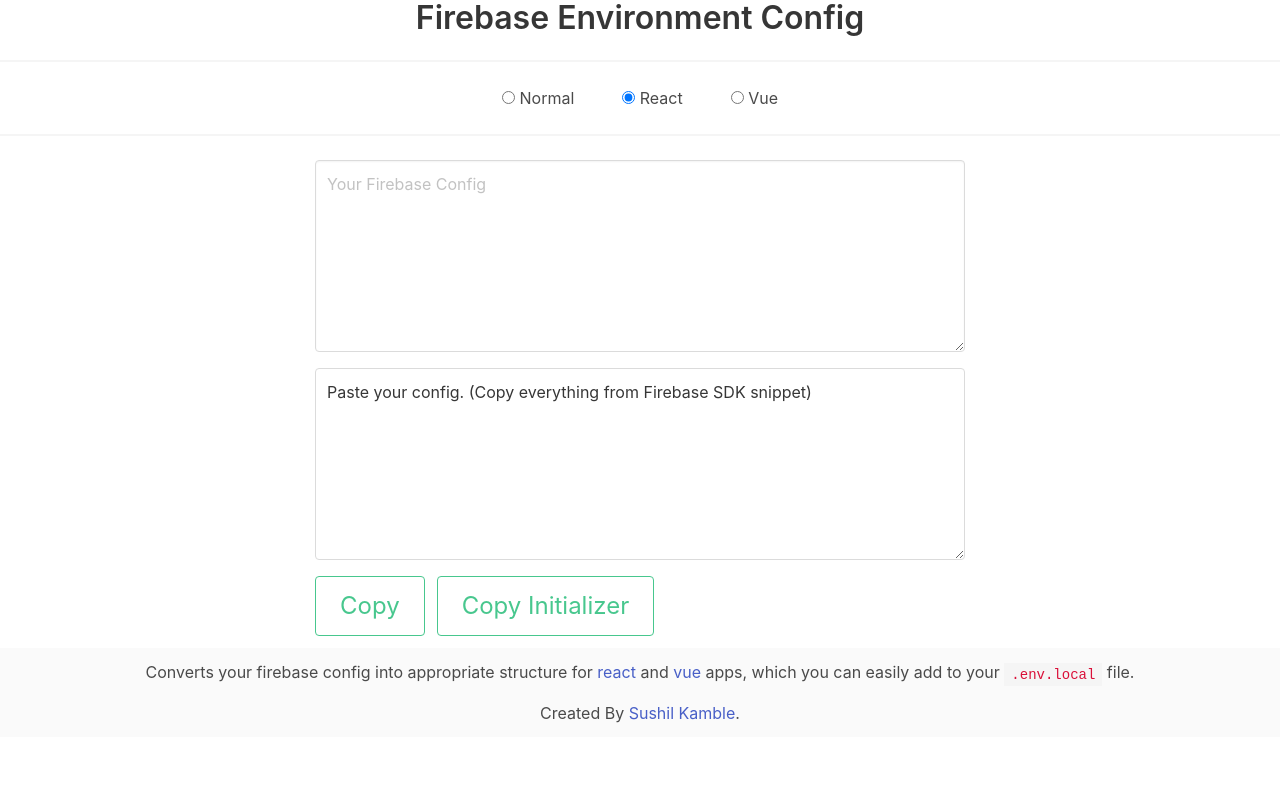
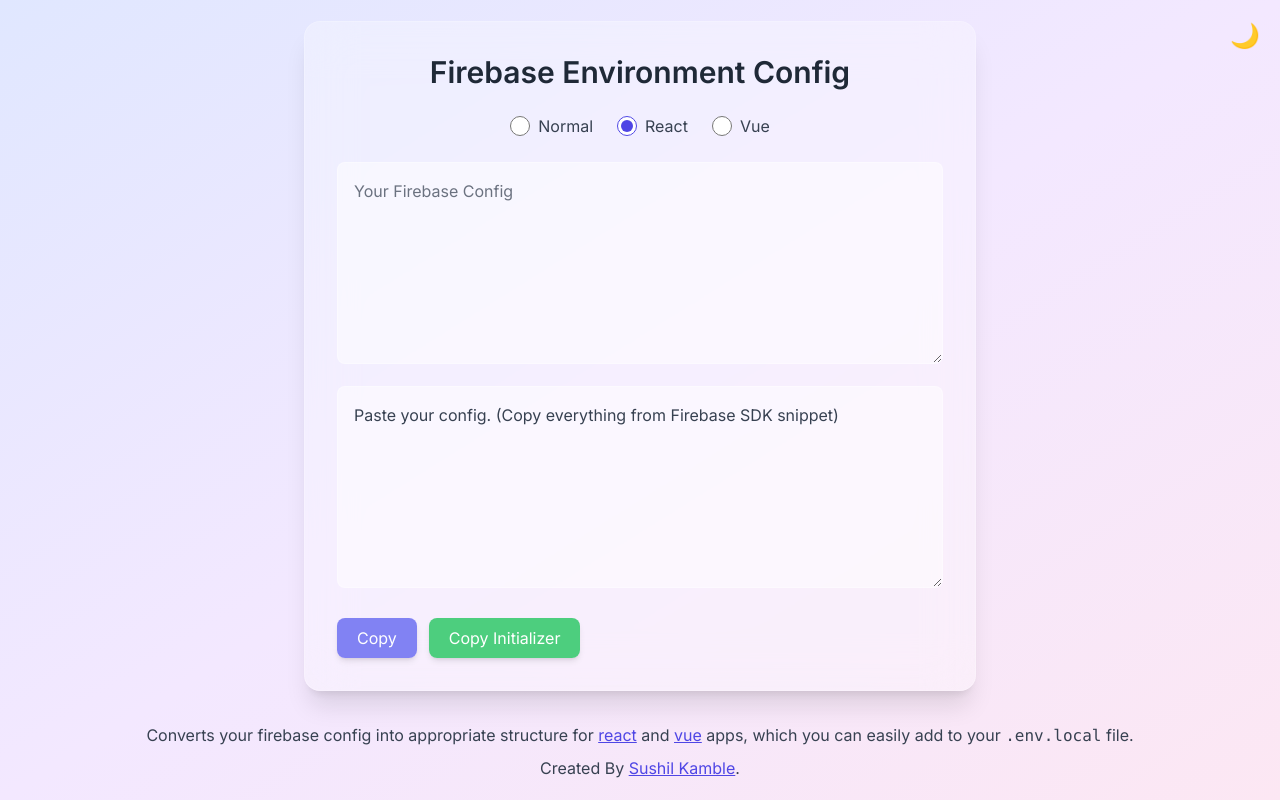
Before and after one commit to sushil-kamble/env-firebase, a plain HTML site: page index.html in a window 1280 px wide. Drawn offline with nearby package versions, Linux system fonts and the light colour scheme.

Commit message:
feat: modernize UI with Tailwind and theme toggle

```diff
--- a/index.html
+++ b/index.html
@@ -1,62 +1,53 @@
 <!DOCTYPE html>
-<html lang="en">
+<html lang="en" class="transition-colors duration-500">
 <head>
-    <meta charset="UTF-8"/>
+  <meta charset="UTF-8" />
+  <meta name="viewport" content="width=device-width, initial-scale=1.0" />
   <title>Env-Firebase</title>
-    <link rel="stylesheet" href="https://cdn.jsdelivr.net/npm/bulma@0.9.1/css/bulma.min.css">
+  <link rel="preconnect" href="https://fonts.googleapis.com">
+  <link rel="preconnect" href="https://fonts.gstatic.com" crossorigin>
+  <link href="https://fonts.googleapis.com/css2?family=Inter:wght@400;600&display=swap" rel="stylesheet">
+  <script src="https://cdn.tailwindcss.com"></script>
+  <script>
+    tailwind.config = {
+      darkMode: 'class',
+      theme: {
+        extend: {
+          fontFamily: {
+            sans: ['Inter', 'sans-serif']
+          }
+        }
+      }
+    }
+  </script>
 </head>
-<body>
-<h1 class="has-text-centered title">Firebase Environment Config</h1>
-<hr/>
-<div id="app">
-    <section class="has-text-centered">
-        <div class="control">
-            <label class="radio is-capitalized mx-5" v-for="(option,key) in options" :key="key">
-                <input type="radio" :value="option" :id="option" v-model="picked">
-                {{ option }}
+<body class="font-sans bg-gradient-to-br from-indigo-100 via-purple-100 to-pink-100 dark:from-gray-900 dark:via-gray-800 dark:to-gray-900 min-h-screen flex flex-col items-center justify-center">
+  <button id="theme-toggle" class="absolute top-5 right-5 text-2xl text-gray-700 dark:text-gray-200 focus:outline-none">🌙</button>
+  <div id="app" class="w-full max-w-2xl backdrop-blur-xl bg-white/30 dark:bg-gray-800/30 rounded-2xl shadow-xl border border-white/20 dark:border-gray-700/30 p-8">
+    <h1 class="text-3xl font-bold text-center mb-6 text-gray-800 dark:text-gray-100">Firebase Environment Config</h1>
+    <div class="flex justify-center space-x-6 mb-6">
+      <label class="inline-flex items-center space-x-2 capitalize" v-for="(option,key) in options" :key="key">
+        <input type="radio" class="h-5 w-5 accent-indigo-600 dark:accent-indigo-400" :value="option" :id="option" v-model="picked">
+        <span class="text-gray-700 dark:text-gray-300">{{ option }}</span>
       </label>
     </div>
-    </section>
-    <hr/>
-    <section class="container mt-4" style="max-width: 650px">
-        <label>
-            <textarea class="textarea" placeholder="Your Firebase Config" v-model="config" rows="7"></textarea>
-        </label>
-        <div class="control mt-4">
-            <label>
-                <textarea class="textarea" readonly :value="renderToTemplate" id="ResultTextarea" rows="7">This content is readonly</textarea>
-            </label>
+    <textarea class="w-full p-4 rounded-lg border border-white/30 dark:border-gray-600/30 bg-white/50 dark:bg-gray-900/50 text-gray-700 dark:text-gray-200 placeholder-gray-500 dark:placeholder-gray-400 focus:outline-none focus:ring-2 focus:ring-indigo-400 dark:focus:ring-indigo-600" placeholder="Your Firebase Config" v-model="config" rows="7"></textarea>
+    <textarea class="w-full p-4 rounded-lg mt-4 border border-white/30 dark:border-gray-600/30 bg-white/50 dark:bg-gray-900/50 text-gray-700 dark:text-gray-200 focus:outline-none" readonly :value="renderToTemplate" id="ResultTextarea" rows="7"></textarea>
+    <div class="flex justify-between items-center mt-6">
+      <div class="space-x-3">
+        <button class="px-5 py-2 rounded-lg bg-indigo-500/80 hover:bg-indigo-600/80 text-white shadow-md backdrop-blur-md transition" @click="copyText">Copy</button>
+        <button class="px-5 py-2 rounded-lg bg-green-500/80 hover:bg-green-600/80 text-white shadow-md backdrop-blur-md transition" @click="copyTextInit">Copy Initializer</button>
       </div>
-
-        <div class="mt-4 is-flex is-justify-content-space-between">
-            <div>
-                <button class="button is-success is-outlined is-large" @click="copyText">Copy</button>
-                <button class="ml-3 button is-success is-outlined is-large" @click="copyTextInit">Copy Initializer</button>
-            </div>
-
-            <div class="notification is-success" v-if="!hidden">
-                <h1>Text Copied to Clipboard</h1>
+      <div class="text-green-700 dark:text-green-400 font-medium" v-if="!hidden">
+        Text Copied to Clipboard
       </div>
     </div>
-    </section>
   </div>
-<footer class="footer mt-3 py-3">
-    <div class="content has-text-centered">
-        <p>Converts your firebase config into appropriate structure for <a
-                href="https://create-react-app.dev/docs/adding-custom-environment-variables/#adding-development-environment-variables-in-env"
-                target="_blank">react</a> and <a
-                href="https://cli.vuejs.org/guide/mode-and-env.html#environment-variables" target="_blank">vue</a> apps,
-            which you can easily add to
-            your <code>.env.local</code> file. </p>
-        <p>Created By <a href="https://sushil-kamble.netlify.app/" target="_blank">Sushil Kamble</a>. </p>
-    </div>
+  <footer class="mt-8 text-center text-gray-700 dark:text-gray-300">
+    <p>Converts your firebase config into appropriate structure for <a class="underline text-indigo-600 dark:text-indigo-400" href="https://create-react-app.dev/docs/adding-custom-environment-variables/#adding-development-environment-variables-in-env" target="_blank">react</a> and <a class="underline text-indigo-600 dark:text-indigo-400" href="https://cli.vuejs.org/guide/mode-and-env.html#environment-variables" target="_blank">vue</a> apps, which you can easily add to your <code>.env.local</code> file.</p>
+    <p class="mt-2">Created By <a class="underline text-indigo-600 dark:text-indigo-400" href="https://sushil-kamble.netlify.app/" target="_blank">Sushil Kamble</a>.</p>
   </footer>
-
-<script
-        src="https://cdnjs.cloudflare.com/ajax/libs/vue/3.0.5/vue.global.prod.js"
-        integrity="sha512-7mjRUL9551cOFF57PSrURwSa9UsUmufUCU9icwUEoUrECcxpa20PakbPplb7b4ZGbCc0StIr9ytHoXH9+v6ygA=="
-        crossorigin="anonymous"
-></script>
+  <script src="https://cdnjs.cloudflare.com/ajax/libs/vue/3.0.5/vue.global.prod.js" integrity="sha512-7mjRUL9551cOFF57PSrURwSa9UsUmufUCU9icwUEoUrECcxpa20PakbPplb7b4ZGbCc0StIr9ytHoXH9+v6ygA==" crossorigin="anonymous"></script>
   <script src="index.js"></script>
 </body>
 </html>
--- a/index.js
+++ b/index.js
@@ -113,3 +113,17 @@ const app = Vue.createApp({
 });
 
 app.mount("#app");
+
+const themeToggle = document.getElementById("theme-toggle");
+const prefersDark = window.matchMedia("(prefers-color-scheme: dark)").matches;
+
+if (prefersDark) {
+    document.documentElement.classList.add("dark");
+    themeToggle.textContent = "☀️";
+}
+
+themeToggle.addEventListener("click", () => {
+    document.documentElement.classList.toggle("dark");
+    const isDark = document.documentElement.classList.contains("dark");
+    themeToggle.textContent = isDark ? "☀️" : "🌙";
+});
```
Lines whose indentation alone changed are shown as unchanged.
